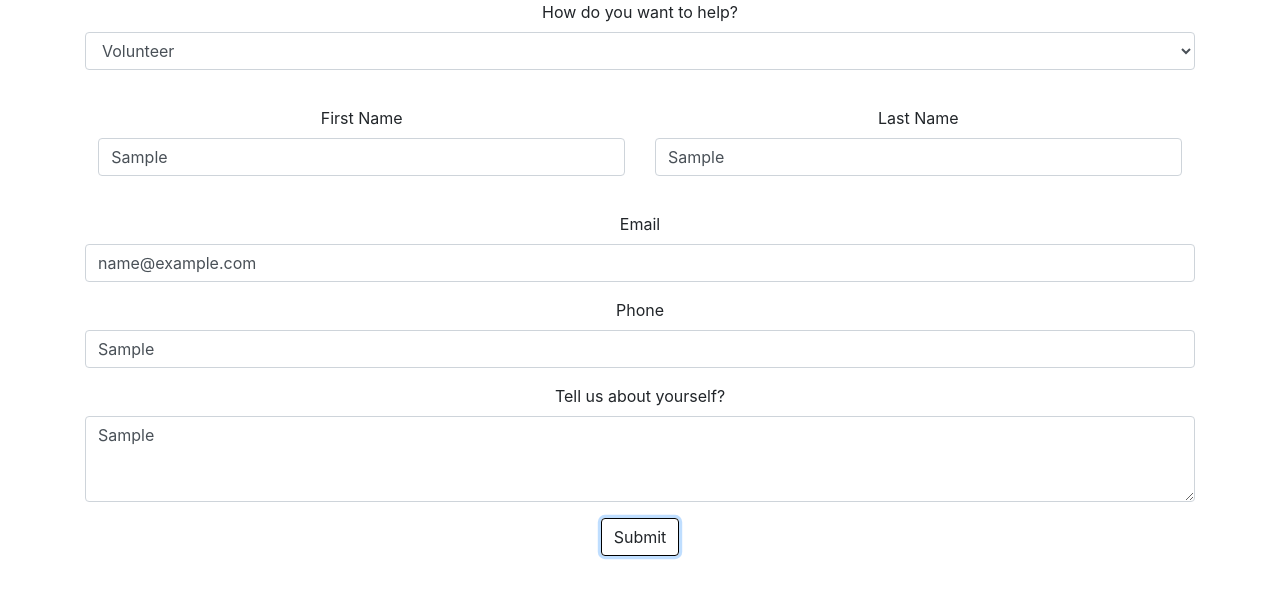
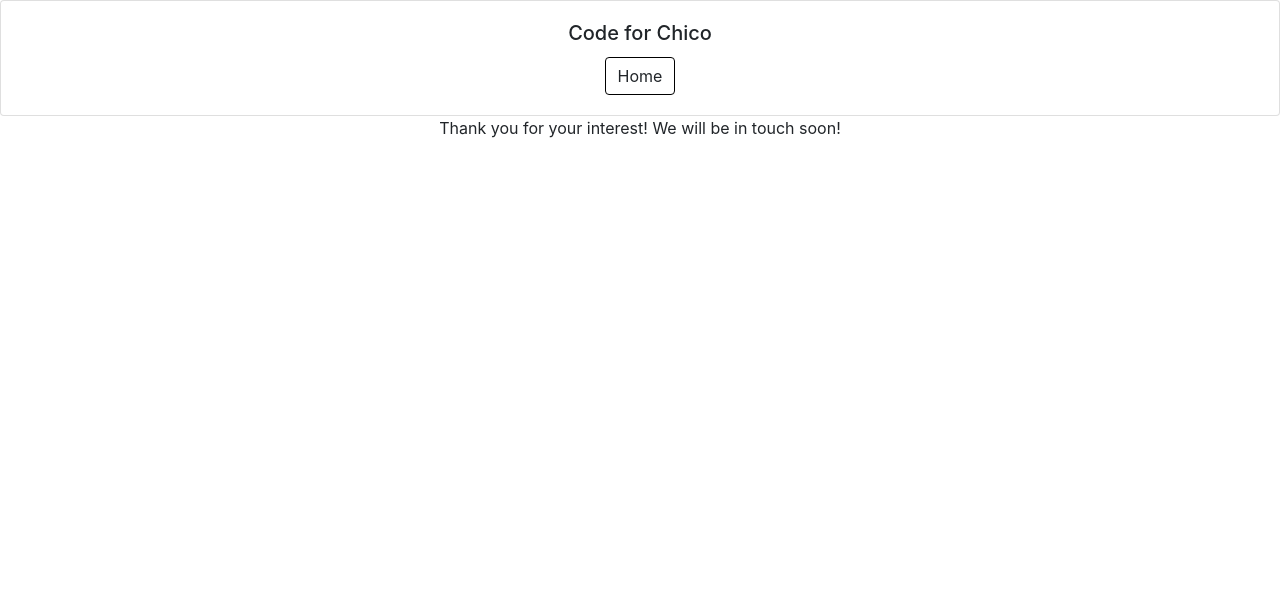
Before and after one commit to CodeForChico/Website1.0, a React (Create React App) app: page / in a window 1280 px wide. Both pictures are taken after typing "Sample", "Sample", "name@example.com", "Sample", "Sample" into the empty fields and a click on the button "Submit". Shown: the top 598 px of the page. Built offline with nearby package versions, Linux system fonts and the light colour scheme.

Commit message:
form and nav working, now i need to collect the form data on submit

```diff
--- a/src/App.js
+++ b/src/App.js
@@ -11,9 +11,34 @@ import Row from 'react-bootstrap/Row'
 import Col from 'react-bootstrap/Col'
 import Form from 'react-bootstrap/Form'
 
+// firebase imports
+
 import firebase from 'firebase/app'
+import 'firebase/database'
+import 'firebase/auth'
 
-// import App from './App working_keepsafe';
+//initialize firebase  app
+var firebaseConfig = {
+    apiKey: "AIzaSyCQNv6m_TGkSoOdnUNOR6dFPANcW84BZr8",
+    authDomain: "codeforchico.firebaseapp.com",
+    databaseURL: "https://codeforchico.firebaseio.com",
+    projectId: "codeforchico",
+    storageBucket: "codeforchico.appspot.com",
+    messagingSenderId: "796780063844",
+    appId: "1:796780063844:web:23fdaa49a727d2ccaf8371",
+    measurementId: "G-ZJ49GTHPXX"
+    };
+
+firebase.initializeApp(firebaseConfig)
+var database = firebase.database()
+
+console.log(database.rows)
+
+// var defaultStorage = defaultProject.storage()
+// var defaultFirestore = defaultProject.firestore()
+
+
+
 
 class App extends React.Component{
     constructor(props){
@@ -38,7 +63,9 @@ class App extends React.Component{
     }
 
     handleVolenteerSubmit(){
+        this.setState({page:"postSubmit"})
         console.log('Volunteer Form Submitted')
+        console.log()
     }
 
     render(){
@@ -53,7 +80,7 @@ class App extends React.Component{
                 display =
                 <div>
                     <VolunteerForm
-                        onClick = {()=>this.handleVolenteerSubmit()}/>
+                        onSubmit = {()=>this.handleVolenteerSubmit()}/>
                     {/* <Navigation
                         page = {this.state.page}/>
                     <VolunteerCard
@@ -79,8 +106,20 @@ class App extends React.Component{
                     <p>Comunity Parnter Form coming soon!</p>
                 </div>
             break;
+            case 'postSubmit':
+                display =
+                <div>
+                    <Navigation
+                        onClick={()=>this.handleClickHome()}/>
+                    <p>Thank you for your interest! We will be in touch soon!</p>
+                </div>
+            break;
             default:
-                <div>Something has gone wrong: default case</div>
+                <div>
+                    <Navigation
+                    onClick={()=>this.handleClickHome()}/>
+                    <div>Something has gone wrong: default case</div>
+                </div>
             }
 
         return(
@@ -214,9 +253,10 @@ class VolunteerForm extends React.Component{
     render(){
         return(
             <Container>
-                <Form>
+                <Form
+                    onSubmit={()=> this.props.onSubmit()}>
                     <Form.Group>
-                        <Form.Label>How do you want to help?</Form.Label>
+                        <Form.Label>How do you wa to help?</Form.Label>
                         <Form.Control as='select'>
                             <option>Volunteer</option>
                             <option>Comunity Partner</option>
@@ -253,8 +293,7 @@ class VolunteerForm extends React.Component{
                         <Form.Control as='textarea' rows={3}></Form.Control>
                     </Form.Group>
                     <Button
-                        variant='basic'
-                        onClick = {() => this.props.onClick()}
+                        type='submit' variant='basic'
                         >
                         Submit
                     </Button>
```
Also changed, not shown: 1 other file (tests, documents, lock files or other folders).
